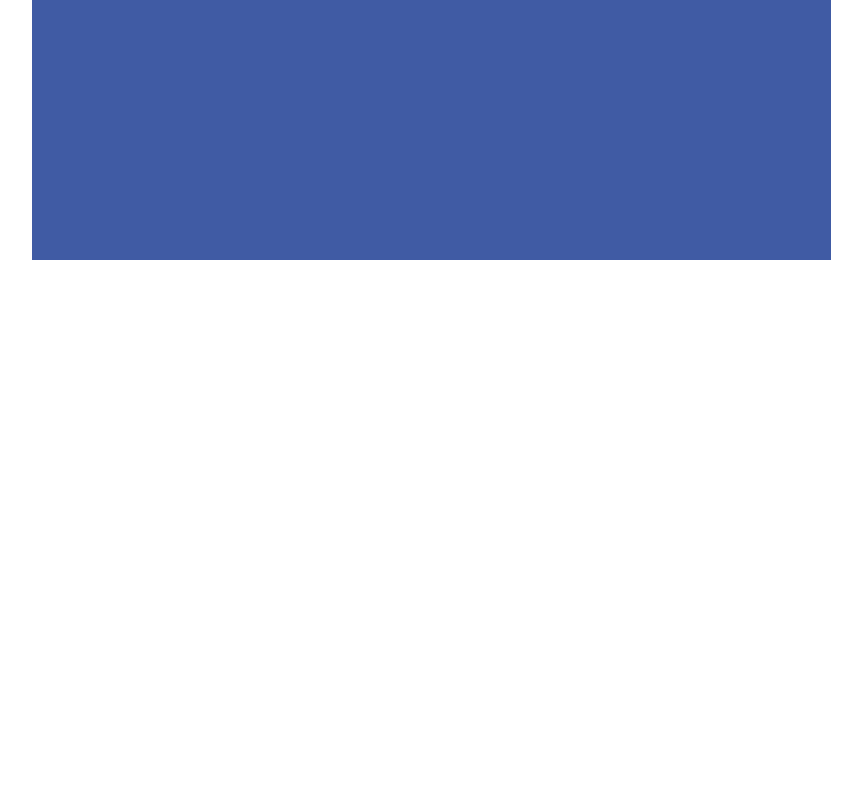
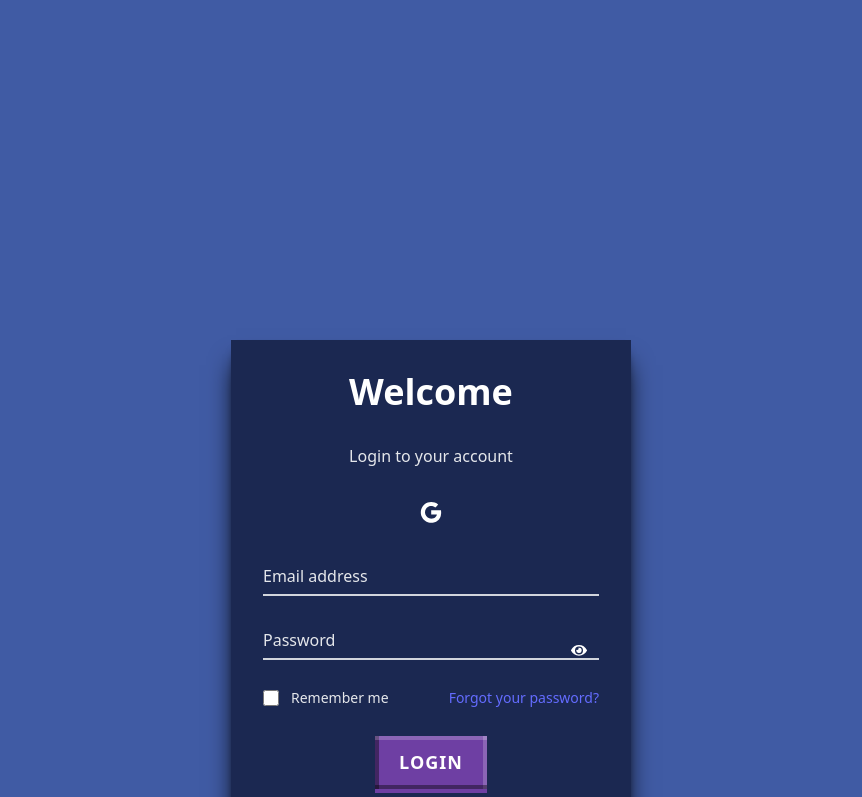
Before and after one commit to drainr/GrandManager, a React (Vite) app: page / in a window 1280 px wide. Shown: the part 540-1337 px from the top of the page, without its empty margins (209-1071 px from the left). Before the commit the page ends 800 px from the top, so only its background shows below. Built offline with nearby package versions, Linux system fonts and the light colour scheme.

Commit message:
organizing and adding background

```diff
--- a/src/App.css
+++ b/src/App.css
@@ -9,6 +9,7 @@
 }
 body {
     margin: 0;
+    background-color: #405BA4;
 }
 
 .logo {
--- a/src/App.jsx
+++ b/src/App.jsx
@@ -4,16 +4,21 @@ import './App.css'
 import SignUp from "./pages/SignUp.jsx";
 import Calendar from "daisyui/components/calendar/index.js";
 import Calender from "./pages/Calender.jsx";
+import Login from "./pages/Login.jsx";
 //import Calender from './pages/Calender.jsx';
 
 function App() {
 
 
   return (
-    <>
-       <Calender/>
+       <div className="m-10">
+           <Calender />
+           <div/><div className="m-10">
+           <Login /></div>
+           <div className="m-10">
+           <SignUp /></div>
+        </div>
 
-    </>
   )
 }
 
--- a/src/pages/Calender.jsx
+++ b/src/pages/Calender.jsx
@@ -5,7 +5,7 @@ import MultiSelectButton from '../components/list/multiSelectButton.jsx';
 
 const Calender = () => {
   return (
-    <div className="min-h-screen bg-[#405BA4] p-4">
+    <div className="min-h-screen p-4">
       <DisplayTodo />
 
       <div className="mr-auto mt-4 flex w-full max-w-4xl flex-col gap-4 lg:flex-row lg:items-start">
--- a/src/pages/Login.jsx
+++ b/src/pages/Login.jsx
@@ -1,11 +1,11 @@
 import React from 'react';
 import { useState } from "react";
-import PurpleButton from "../components/PurpleButton.jsx";
-import YellowButton from "../components/YellowButton.jsx";
+import PurpleButton from "../components/buttons/PurpleButton.jsx";
+import YellowButton from "../components/buttons/YellowButton.jsx";
 import { FaEye, FaEyeSlash } from "react-icons/fa";
 import { useNavigate } from "react-router";
-import BlueButton from "../components/BlueButton.jsx";
-import RedButton from "../components/RedButton.jsx";
+import BlueButton from "../components/buttons/BlueButton.jsx";
+import RedButton from "../components/buttons/RedButton.jsx";
 //import { useAuth } from "../contexts/AuthContext";
 
 
@@ -43,7 +43,7 @@ const Login = () => {
         }
     };
     return (
-        <div className='bg-[#1B2851]'>
+        <div className='bg-[#1B2851] w-100 shadow-xl shadow-black'>
         <div className="max-w-md w-full overflow-hidden p-8 space-y-8 ">
             <h2 className="text-center text-4xl font-extrabold text-white">
                 Welcome
@@ -89,17 +89,19 @@ const Login = () => {
             </div>
             {showChangePassword && (
                 <div className="change-password-section">
-                    <div className="password-wrapper">
+                    <div className="m-10">
                         <input
-                            className="input"
+                            className="peer h-10 w-full border-b-2 border-gray-300 text-white bg-transparent placeholder-transparent focus:outline-none focus:border-grey-200"
                             placeholder="New Password"
                             type={showPassword ? "text" : "password"}
                             value={newPassword}
                             onChange={(e) => setNewPassword(e.target.value)}
                         />
+                        <label className="absolute left-0 -top-3.5 text-gray-200 text-sm transition-all peer-placeholder-shown:text-base peer-placeholder-shown:text-gray-200 peer-placeholder-shown:top-2 peer-focus:-top-3.5 peer-focus:text-grey-200 peer-focus:text-sm" htmlFor="password-new">New password</label>
                     </div>
+                    <div className="m-5"></div>
                     <BlueButton text={'Update'} onClick={handleChangePassword} />
-                    {changeMsg && <p style={{ color: changeMsg.includes("success") ? "green" : "red", fontSize: "12px" }}>{changeMsg}</p>}
+                    {changeMsg && <p style={{ color: changeMsg.includes("success") ? "green" : "red", fontSize: "12px", margin: "5px" }}>{changeMsg}</p>}
                 </div>
             )}
             <div className="text-center text-gray-300">
--- a/src/pages/SignUp.jsx
+++ b/src/pages/SignUp.jsx
@@ -1,11 +1,11 @@
 import React from 'react';
 import { useState } from "react";
-import PurpleButton from "../components/PurpleButton.jsx";
-import YellowButton from "../components/YellowButton.jsx";
+import PurpleButton from "../components/buttons/PurpleButton.jsx";
+import YellowButton from "../components/buttons/YellowButton.jsx";
 import { FaEye, FaEyeSlash } from "react-icons/fa";
 //import { useNavigate } from "react-router";
-import BlueButton from "../components/BlueButton.jsx";
-import RedButton from "../components/RedButton.jsx";
+import BlueButton from "../components/buttons/BlueButton.jsx";
+import RedButton from "../components/buttons/RedButton.jsx";
 //import { useAuth } from "../contexts/AuthContext";
 
 
@@ -15,7 +15,7 @@ const SignUp = () => {
     const [showPassword, setShowPassword] = useState(false);
 
     return (
-        <div className="bg-[#405BA4] min-h-screen w-full flex items-center justify-center p-10">
+        <div className="bg-[#405BA4] w-100 shadow-xl shadow-black">
             <div className="bg-[#1B2851] max-w-md w-full p-10 space-y-8 shadow-2xl">
                 <h2 className="text-center text-4xl font-extrabold text-white">
                     Welcome
```
Also changed, not shown: src/components/buttons/BlueButton.jsx (renamed from src/components/BlueButton.jsx), src/components/buttons/GreenButton.jsx (renamed from src/components/GreenButton.jsx), src/components/buttons/PurpleButton.jsx (renamed from src/components/PurpleButton.jsx), src/components/buttons/RedButton.jsx (renamed from src/components/RedButton.jsx), src/components/buttons/YellowButton.jsx (renamed from src/components/YellowButton.jsx).
